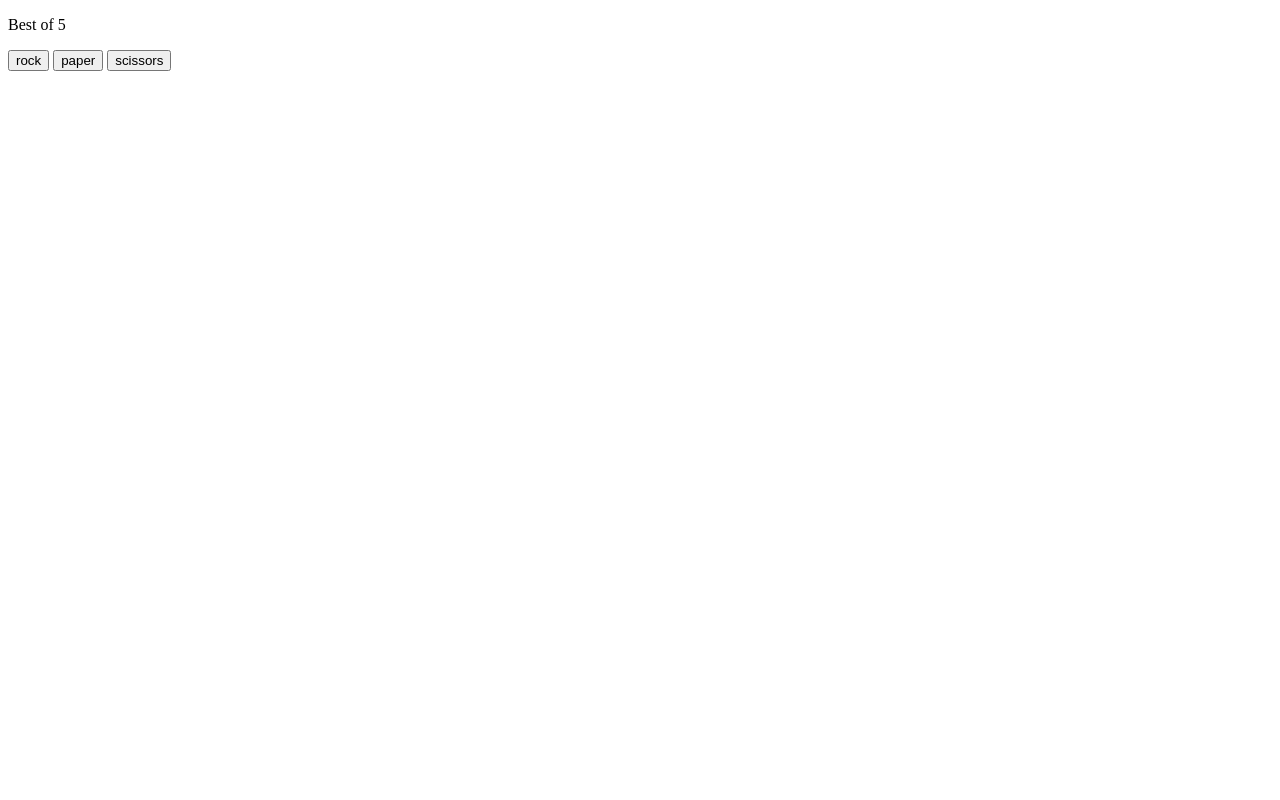
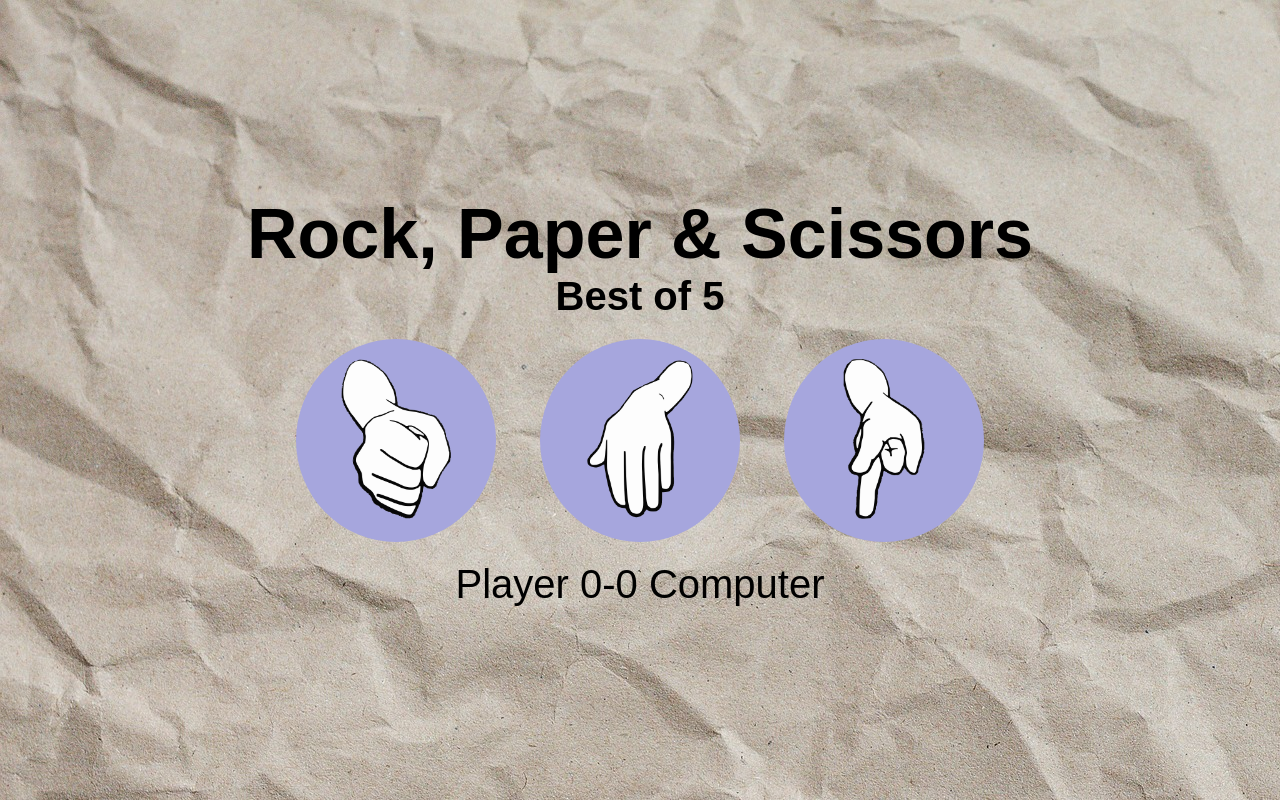
Before and after one commit to orc0goller/rock-paper-scissors, a plain HTML site: page index.html in a window 1280 px wide. Drawn offline with Linux system fonts and the light colour scheme; a web font is replaced by a local one.

Commit message:
Update to button functionality
This will replace the text inside the buttons with images and also add some styling

```diff
--- a/index.html
+++ b/index.html
@@ -3,16 +3,28 @@
 <head>
     <meta charset="UTF-8">
     <meta name="viewport" content="width=device-width, initial-scale=1.0">
+    <link rel="stylesheet" href="stylesheet.css">
+
+    <!-- Imports font -->
+    <link href="https://fonts.cdnfonts.com/css/milky-again" rel="stylesheet">
+
+    <script src="javascript.js" defer></script>
     <title>Rock Paper Scissors</title>
-    <script src="javascript.js" defer></script>
 </head>
 <body>
     <div class="main">
-        <p>Best of 5</p>
-        <button id="rock">rock</button>
-        <button id="paper">paper</button>
-        <button id="scissors">scissors</button>
-        <div id="results"></div>
+        <div class="header">
+            <p>Rock, Paper & Scissors</p>
+            <p class="text">Best of 5</p>
+        </div>
+
+        <div class="buttons">
+            <button id="rock"><img src="images/rock.png" alt="picture of rock"></button>
+            <button id="paper"><img src="images/paper.png" alt="picture of paper"></button>
+            <button id="scissors"><img src="images/scissors.png" alt="picture of scissors"></button>
+        </div>
+
+        <div class="text" id="results"></div>
     </div>
 </body>
 </html>
--- a/javascript.js
+++ b/javascript.js
@@ -8,6 +8,7 @@ let computerSelection;
 
 const buttons = document.querySelectorAll(".main button");
 const results = document.querySelector(".main #results");
+results.textContent = `Player ${score} Computer`;
 
 buttons.forEach((button) => {
     button.addEventListener("click", playRound);
@@ -33,7 +34,7 @@ function getComputerChoice() {
 function playRound(event) {
 
     // Get player and computer choices
-    playerSelection = event.target.textContent.toLowerCase();
+    playerSelection = this.getAttribute("id");
     computerSelection = getComputerChoice();
 
     // Add point to winner
@@ -83,21 +84,3 @@ function resetScore() {
     playerWins = 0;
     computerWins = 0;
 }
-
-// Play rock, paper & scissors, best of 5 versus the computer
-function game() {
-
-    // Prints the winner
-    if (playerWins > computerWins) {
-        console.log(`You WIN the BO5!`);
-    }
-    else if (computerWins > playerWins) {
-        console.log(`You LOSE the BO5!`);
-    }
-    else {
-        console.log(`The BO5 is a Draw!`);
-    }
-}
-
-// Starts playing rock, paper & scissors
-game();
--- /dev/null
+++ b/stylesheet.css
@@ -0,0 +1,44 @@
+* {
+    padding: 0;
+    margin: 0;
+    text-align: center;
+    font-family: "milky again", sans-serif;
+}
+
+html {
+    background: url(images/paper-bg.jpg);
+}
+
+.main {
+    height: 100vh;
+    display: flex;
+    flex-direction: column;
+    align-items: center;
+    justify-content: center;
+}
+
+p {
+    font-size: 70px;
+    font-weight: 900;
+}
+
+.buttons button {
+    background-color: #a6a6dd;
+    border-style: none;
+    border-radius: 50%;
+    margin: 20px;
+    cursor: pointer;
+}
+
+button:hover {
+    transform: scale(1.2);
+}
+
+.buttons img {
+    width: 200px;
+    height: 200px;
+}
+
+.text {
+    font-size: 40px;
+}
```
Also changed, not shown: images/paper-bg.jpg (added), images/paper.png (added), images/rock.png (added), images/scissors.png (added).
